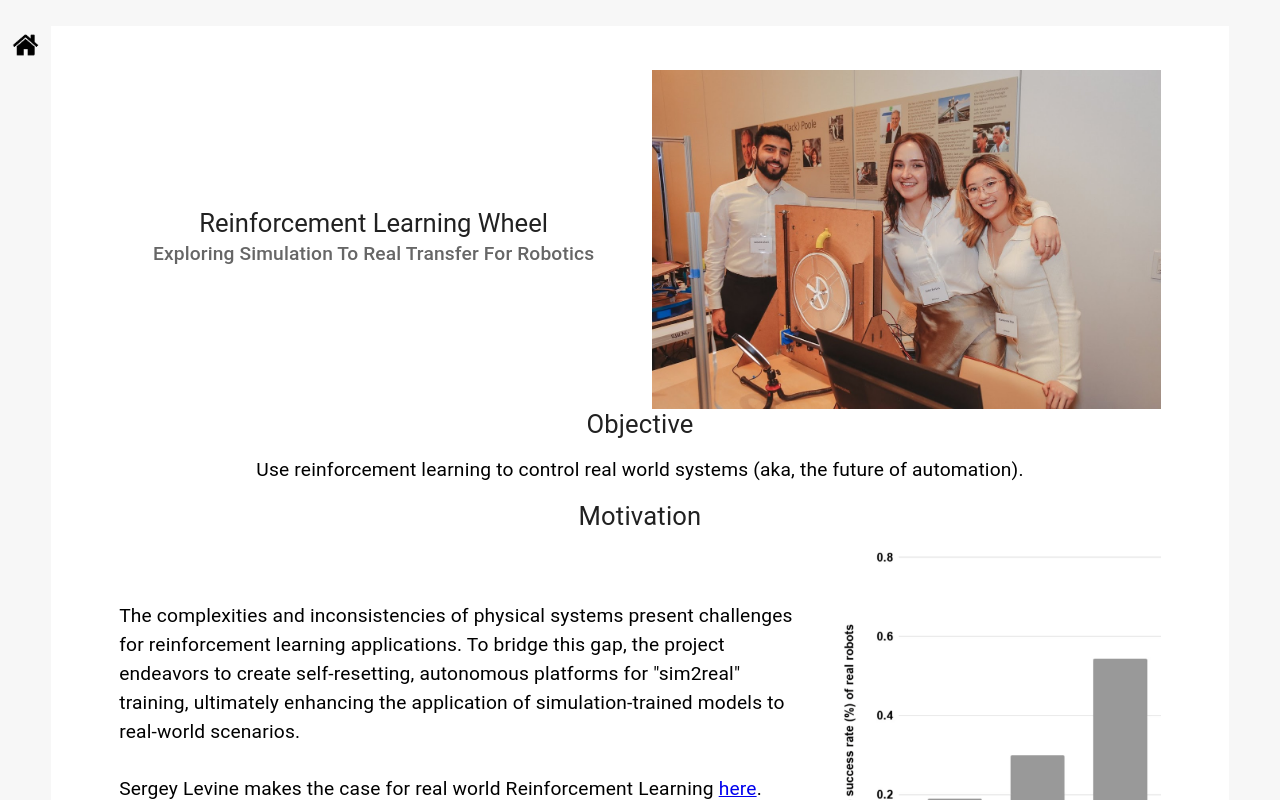
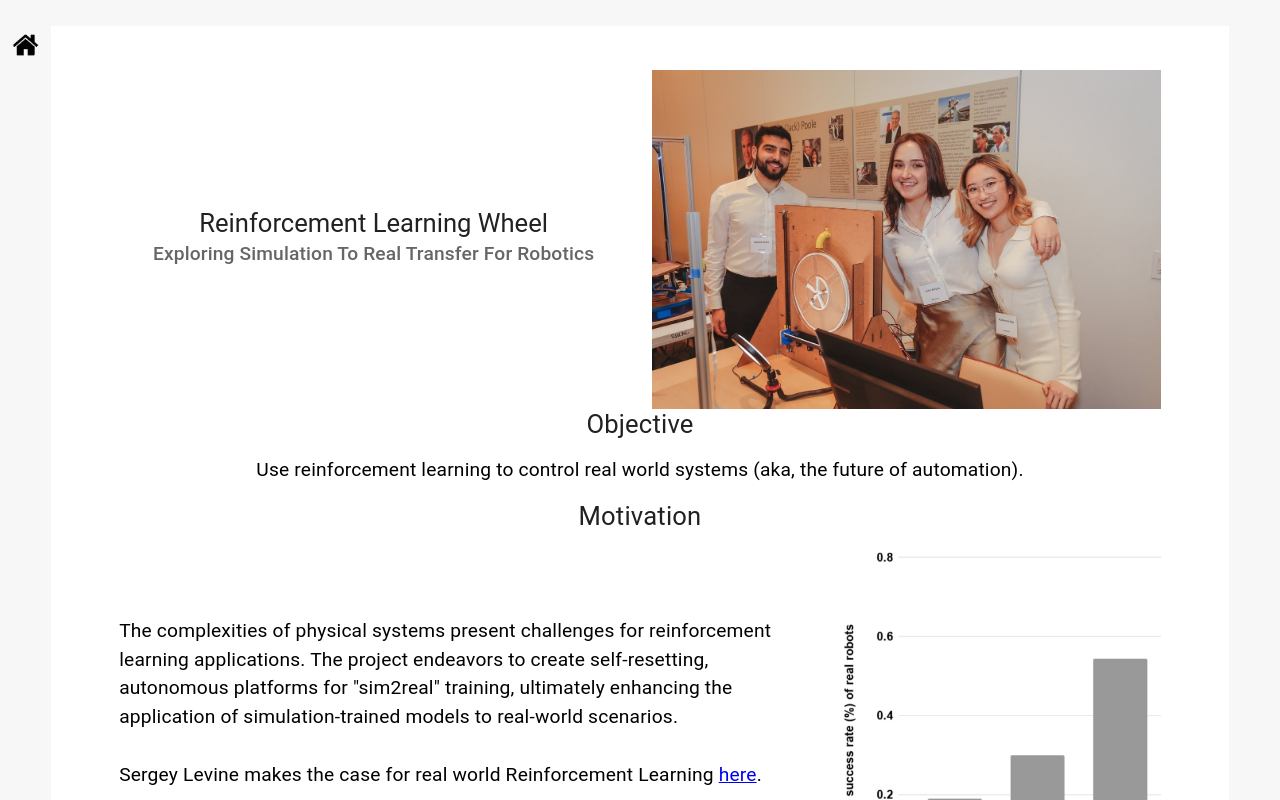
Before and after one commit to seanghaeli/portfolio, a React (Create React App) app: page /rlwheel in a window 1280 px wide. Shown: the top 800 px of the page. Built offline with nearby package versions, Linux system fonts and the light colour scheme; the HTML template or start-up script is replaced by a standard one.

Commit message:
update resume

```diff
--- a/src/Pages/Projects/RLWheel.js
+++ b/src/Pages/Projects/RLWheel.js
@@ -29,8 +29,8 @@ const RLWheel = () => {
             <Grid item xs={12} md={8}>
               <Box sx={{ my: 1 }}>
                 <Typography variant="body1" style={{ color: 'rgba(0, 0, 0, 1)', textAlign: 'left', fontSize: 'inherit' }}>
-                  The complexities and inconsistencies of physical systems present challenges for reinforcement learning applications.
-                  To bridge this gap, the project endeavors to create self-resetting, autonomous platforms for "sim2real" training,
+                  The complexities of physical systems present challenges for reinforcement learning applications.
+                  The project endeavors to create self-resetting, autonomous platforms for "sim2real" training,
                   ultimately enhancing the application of simulation-trained models to real-world scenarios.
                 </Typography>
                 <br />
```
Also changed, not shown: 1 other file (tests, documents, lock files or other folders).
